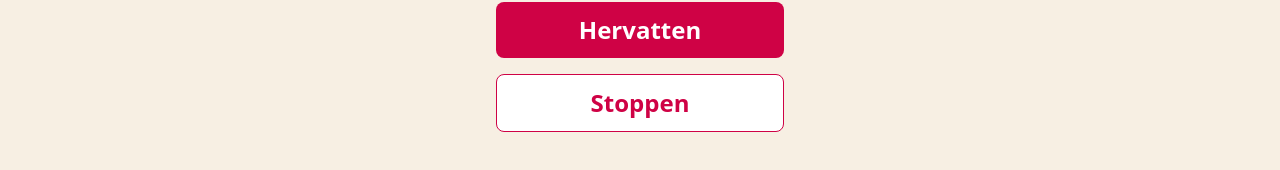
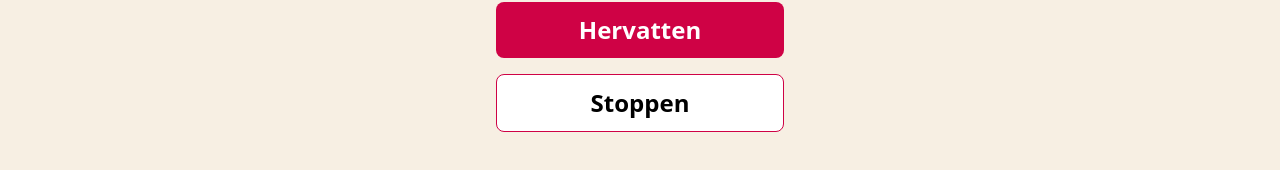
Before and after one commit to hugodeman/SM-3_team-3, a React (Vite) app: page /pauze in a window 1280 px wide. Shown: the part 182-352 px from the top of the page. Built offline with nearby package versions, Linux system fonts and the light colour scheme.

Commit message:
Added darkmode styling

```diff
--- a/src/components/pauzemenu.jsx
+++ b/src/components/pauzemenu.jsx
@@ -1,8 +1,10 @@
 import React from 'react';
 import { useNavigate } from 'react-router-dom';
+import {useDarkMode} from "../context/Darkmode.jsx";
 
 function Pauzemenu() {
     const navigate = useNavigate();
+    const { darkMode } = useDarkMode();
 
     const handleResume = () => {
         navigate(-1);
@@ -27,7 +29,8 @@ function Pauzemenu() {
 
                 <button
                     onClick={handleStop}
-                    className="w-72 px-4 py-3 text-2xl font-bold cursor-pointer bg-white text-[#CF0245] border border-[#CF0245] rounded-lg"
+                    className={`${darkMode ? "bg-gray-700 bg-opacity-60 text-white" : "bg-white text-black"} w-72 px-4 py-3 text-2xl font-bold cursor-pointer text-[#CF0245]
+                        border border-[#CF0245] rounded-lg`}
                 >
                     Stoppen
                 </button>
```
